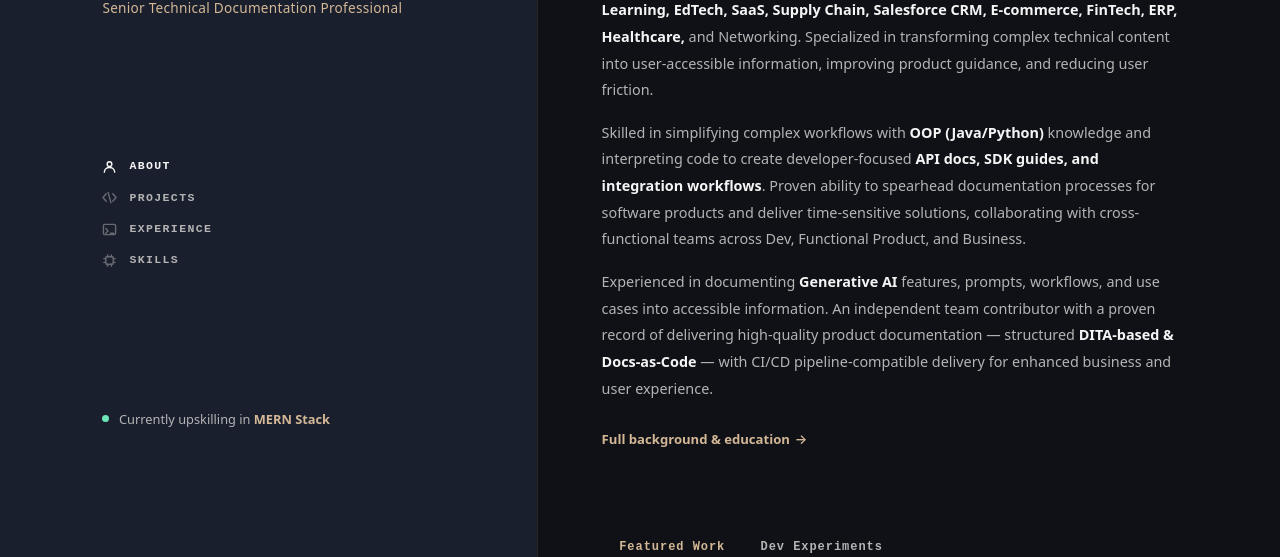
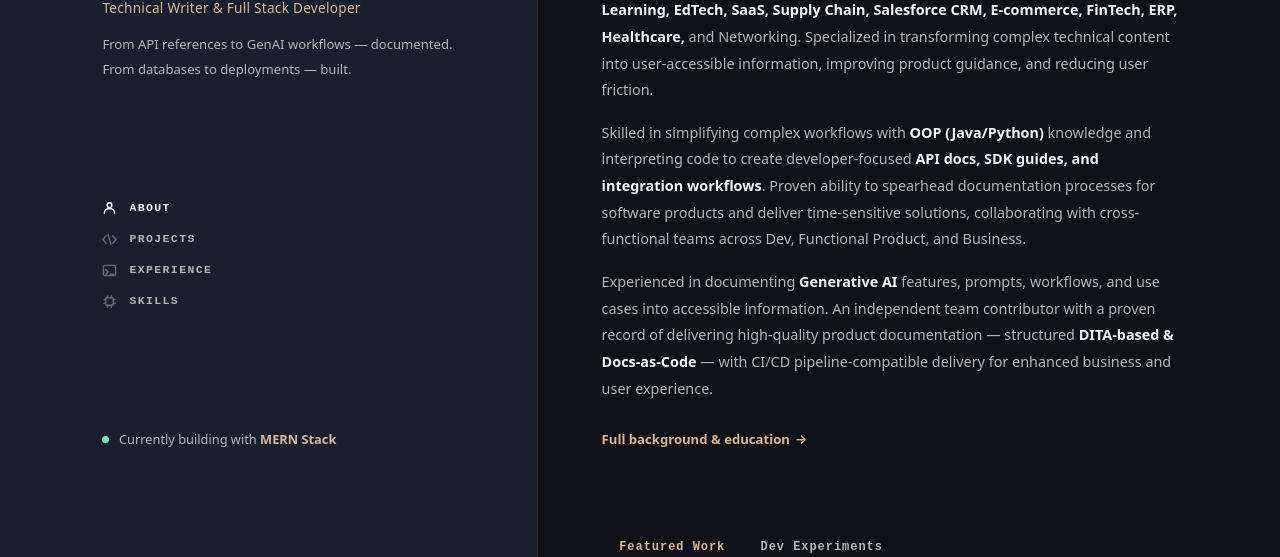
Before and after one commit to VidhyaDivakar/Portfolio, an Astro site: page / in a window 1280 px wide. Shown: the part 136-693 px from the top of the page. Built offline with nearby package versions, Linux system fonts and the light colour scheme; Astro itself is replaced by a stand-in of ours.

Commit message:
Update role title and add taglines to left panel

```diff
--- a/src/pages/index.astro
+++ b/src/pages/index.astro
@@ -13,7 +13,7 @@ const experience = (await getCollection('writing'))
 <html lang="en">
 <head>
 	<MainHead
-		title="Vidhya Divakar — Technical Documentation Professional"
+		title="Vidhya Divakar — Technical Writer & Full Stack Developer"
 		description="Detail-oriented Technical Writer with 8+ years of experience delivering clear, precise documentation across AI, SaaS, FinTech, Healthcare, and more."
 	/>
 </head>
@@ -27,7 +27,11 @@ const experience = (await getCollection('writing'))
 
 			<div class="identity">
 				<h1 class="name"><a href="/">Vidhya Divakar</a></h1>
-				<h2 class="role">Senior Technical Documentation Professional</h2>
+				<h2 class="role">Technical Writer & Full Stack Developer</h2>
+				<p class="taglines">
+					<span>From API references to GenAI workflows — documented.</span>
+					<span>From databases to deployments — built.</span>
+				</p>
 			</div>
 
 			<nav class="section-nav" aria-label="On-page sections">
@@ -53,7 +57,7 @@ const experience = (await getCollection('writing'))
 
 			<div class="currently">
 				<span class="pulse" aria-hidden="true"></span>
-				<span>Currently upskilling in <strong>MERN Stack</strong></span>
+				<span>Currently building with <strong>MERN Stack</strong></span>
 			</div>
 
 			<div class="socials">
@@ -329,6 +333,19 @@ const experience = (await getCollection('writing'))
 		margin-top: 0.5rem;
 		line-height: 1.5;
 		letter-spacing: 0.02em;
+	}
+
+	.taglines {
+		margin-top: 1rem;
+		display: flex;
+		flex-direction: column;
+		gap: 0.25rem;
+	}
+
+	.taglines span {
+		font-size: 0.82rem;
+		color: var(--muted);
+		line-height: 1.6;
 	}
 
 	.tagline {
```
